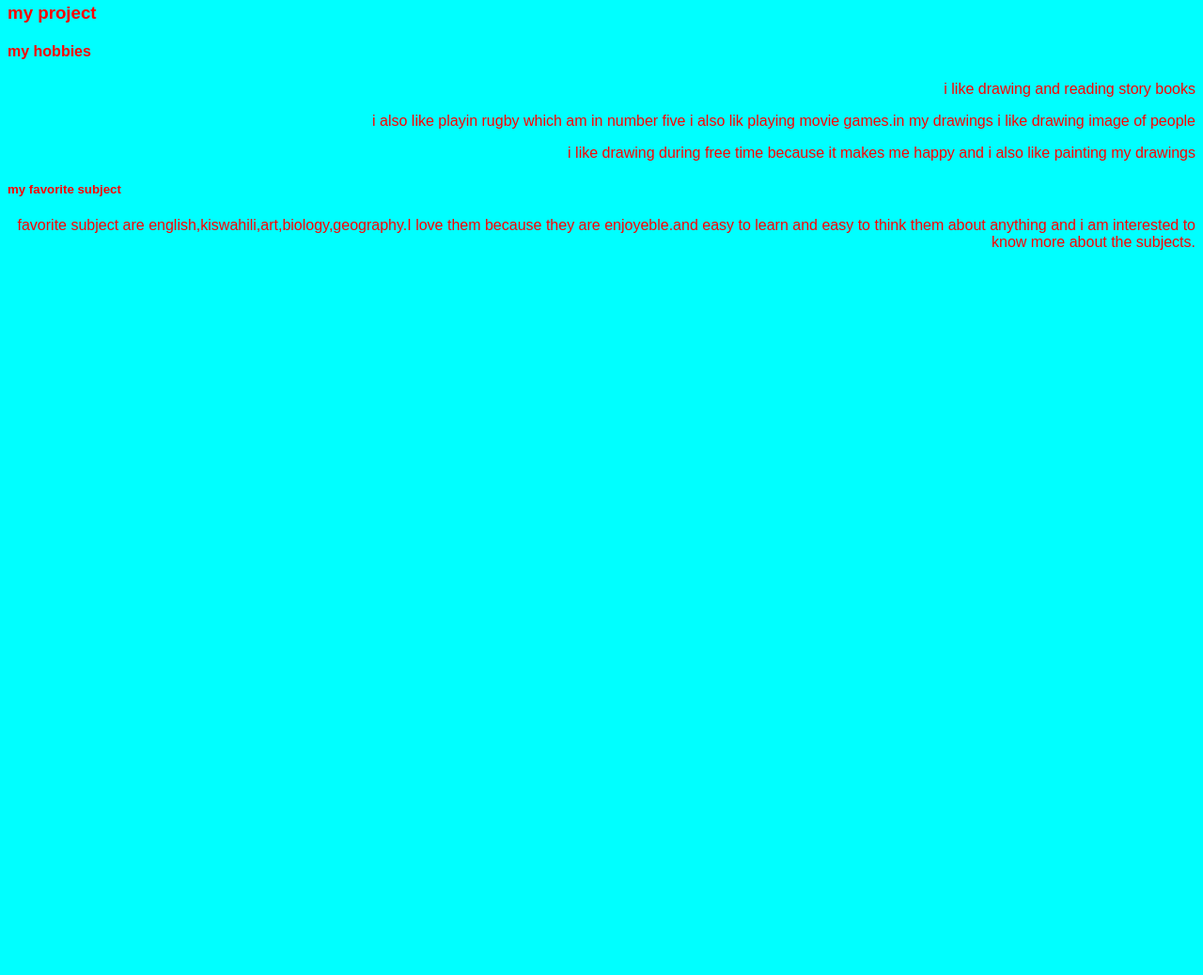
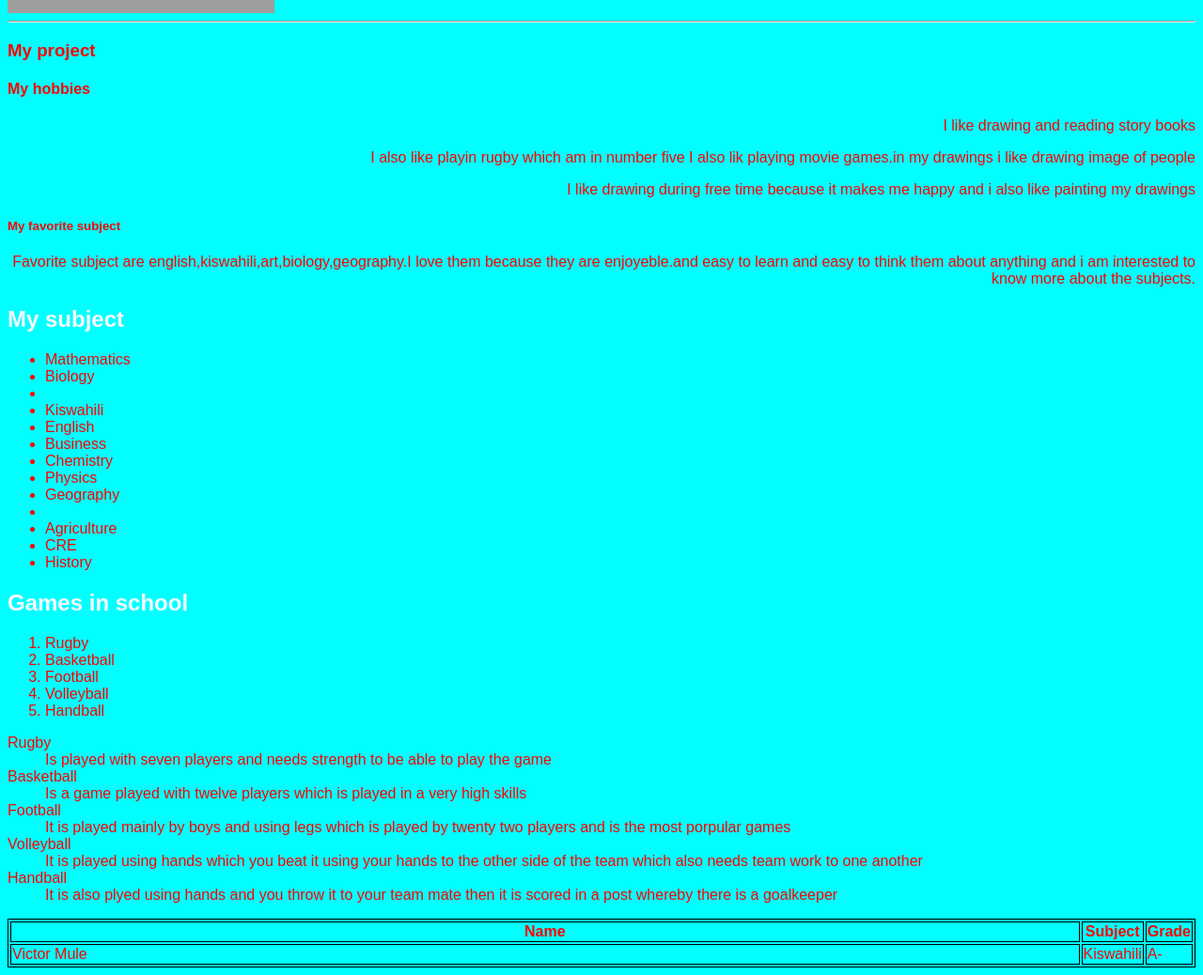
Before and after one commit to nrcfstudents/victormule, a plain HTML site: page index.html in a window 1280 px wide. Shown: the part 486-1524 px from the top of the page at 94% size. Before the commit the page ends 800 px from the top, so only its background shows below. Drawn offline with Linux system fonts and the light colour scheme; grey boxes are pictures that could not be loaded.

Commit message:
second commit

```diff
--- a/index.html
+++ b/index.html
@@ -1,32 +1,86 @@
 <!DOCTYPYE HTML>
 <html>
 <head>
-<title>my portfoliio</title>
+<title>My portfoliio</title>
 <link rel="stylesheet" href="style.css">
 </head>
 <body>
-	<h1><b> my portfolio</b>
+	<nav>
+	<a href="index.html" target="-blank">Home</a>
+	<a href="About">About</a>
+	<a href="project">Projects</a>
+	<a href="Hobies">Hobies</a>
+	</nav>
+	<h1><b> My portfolio</b>
 	</h1>
-	<h2>victor mule</h2>
+	<h2>Victor Mule</h2>
 	<p class="first">
-		i am a boy
-		i like drawing
-		i would like yo become the greatest artist in the world i am in form one joining form two next year.
+		I am a boy
+		I like drawing
+		I would like yo become the greatest artist in the world i am in form one joining form two next year.
 	</p>
 	<img src="victor mule.jpg" alt="a picture of victor mule"width="284"height="312">
 	<hr>
-	<h3>my project</h3>
-	<h4>my hobbies</h4>
+	<h3>My project</h3>
+	<h4>My hobbies</h4>
 	<p>
-		i like drawing and reading story books
+		I like drawing and reading story books
 	</p>
-	<p>i also like playin rugby which am in number five
-		i also lik playing movie games.in my drawings i like drawing image of people
+	<p>I also like playin rugby which am in number five
+		I also lik playing movie games.in my drawings i like drawing image of people
 	</p>
 	<p>
-		i like drawing during free time because it makes me happy and i also like painting my drawings
+		I like drawing during free time because it makes me happy and i also like painting my drawings
 	</p>
 </body>
-<h5>my favorite subject </h5>
-<p>favorite subject are english,kiswahili,art,biology,geography.I love them because they are enjoyeble.and easy to learn and easy to think them about anything and i am interested to know more about the subjects.</p>
- </html>
+<h5>My favorite subject </h5>
+<p>Favorite subject are english,kiswahili,art,biology,geography.I love them because they are enjoyeble.and easy to learn and easy to think them about anything and i am interested to know more about the subjects.</p>
+<h2>My subject</h2>
+<ul>
+<li>Mathematics</li>
+<li>Biology<li>
+<li>Kiswahili</li>
+<li>English</li>
+<li>Business</li>
+<li>Chemistry</li>
+<li>Physics</li>
+<li>Geography<li>
+<li>Agriculture</li>
+<li>CRE</li>
+<li>History</li>
+
+</ul>
+<h2> Games in school</h2>
+<ol>
+	<li>Rugby</li>
+	<li>Basketball</li>
+	<li>Football</li>
+	<li>Volleyball</li>
+	<li>Handball</li>
+</ol>
+<dl>
+	<dt>Rugby</dt>
+	<dd> Is played with seven players  and needs strength to be able to play the game</dd>
+	<dt>Basketball</dt>
+	<dd>Is a game played with twelve players which is played in a very high skills</dd>
+	<dt>Football</dt>
+	<dd>It is played mainly by boys and using legs which is played by twenty two players and is the most porpular games</dd>
+	<dt>Volleyball</dt>
+	<dd>It is played using hands which you beat it using your hands to the other side of the team which also needs team work to one another</dd>
+	<dt>Handball</dt>
+	<dd>It is also plyed using hands and you throw it to your team mate then it is scored in a post whereby there is a goalkeeper</dd>
+</dl>
+<table>
+<tr>
+	<th>Name</th>
+	<th>Subject</th>
+	<th>Grade</th>
+</tr>
+<tr>
+	<td>Victor Mule</td>
+	<td>Kiswahili</td>
+	<td>A-</td>
+</tr>
+</table>
+</body>
+</html>
--- a/style.css
+++ b/style.css
@@ -16,4 +16,14 @@ p{
 .first {
 	text-align: right;
 }
-h2{color:ghostwhite;}
+h2{color:ghostwhite;
+}
+table,th,td{border: 1px solid black;
+            width: 100%;
+}
+nav{text-align: center;
+Justify-content: center;
+Padding: 0;
+Margin: 0;
+Font-weight: bold;
+}
```
